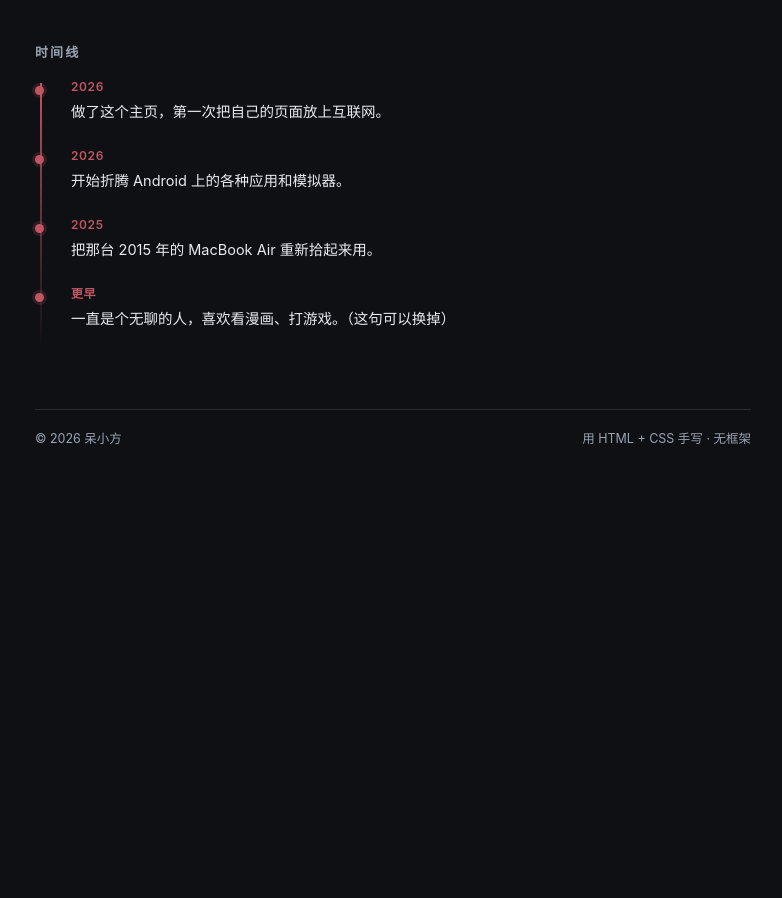
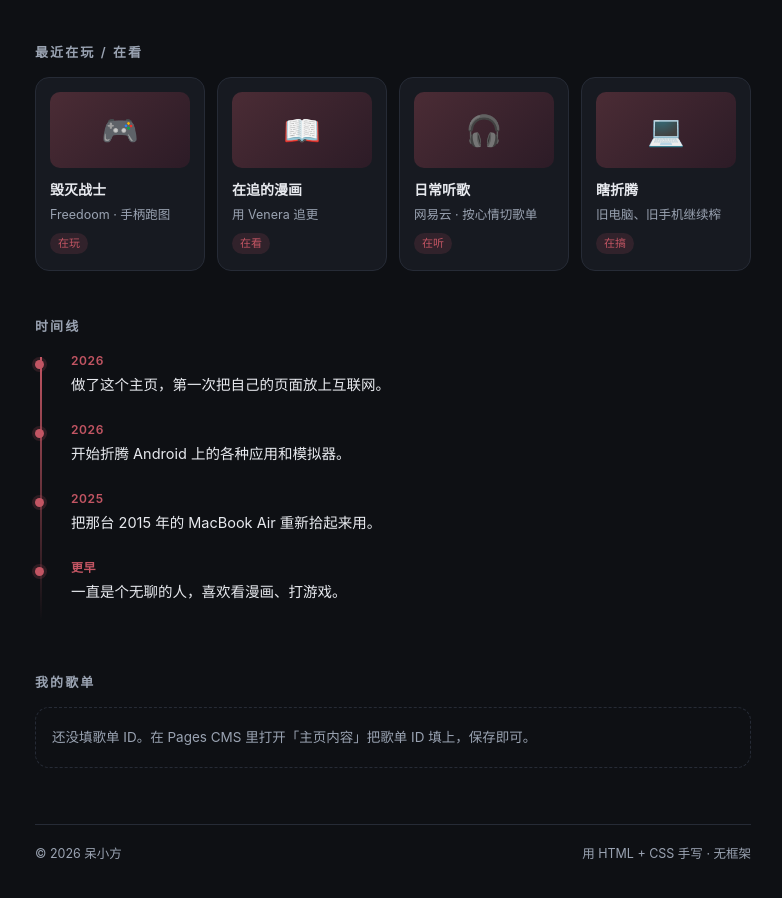
Before and after one commit to ffovo144/Home, a plain HTML site: page index.html in a window 1280 px wide. Shown: the part 656-1554 px from the top of the page, without its empty margins (247-1029 px from the left). Before the commit the page ends 1170 px from the top, so only its background shows below. Drawn offline with Linux system fonts and the light colour scheme.

Commit message:
Add files via upload

```diff
--- /dev/null
+++ b/data.json
@@ -0,0 +1,15 @@
+{
+  "recent": [
+    { "emoji": "🎮", "t": "毁灭战士", "s": "Freedoom · 手柄跑图", "badge": "在玩" },
+    { "emoji": "📖", "t": "在追的漫画", "s": "用 Venera 追更", "badge": "在看" },
+    { "emoji": "🎧", "t": "日常听歌", "s": "网易云 · 按心情切歌单", "badge": "在听" },
+    { "emoji": "💻", "t": "瞎折腾", "s": "旧电脑、旧手机继续榨", "badge": "在搞" }
+  ],
+  "timeline": [
+    { "year": "2026", "what": "做了这个主页，第一次把自己的页面放上互联网。" },
+    { "year": "2026", "what": "开始折腾 Android 上的各种应用和模拟器。" },
+    { "year": "2025", "what": "把那台 2015 年的 MacBook Air 重新拾起来用。" },
+    { "year": "更早", "what": "一直是个无聊的人，喜欢看漫画、打游戏。" }
+  ],
+  "playlistId": ""
+}
--- a/index.html
+++ b/index.html
@@ -37,7 +37,6 @@
   }
   .theme-btn:hover{color:var(--text); border-color:var(--accent)}
 
-  /* 头像区 */
   .hero{display:flex; align-items:center; gap:22px; flex-wrap:wrap}
   .avatar{
     position:relative; width:96px; height:96px; border-radius:50%; flex:0 0 auto;
@@ -66,7 +65,6 @@
     color:var(--muted); margin:44px 0 14px; font-weight:600;
   }
 
-  /* 链接卡片 */
   .links{display:grid; grid-template-columns:repeat(auto-fill,minmax(210px,1fr)); gap:12px}
   .link{
     display:flex; align-items:center; gap:12px; text-decoration:none;
@@ -79,7 +77,7 @@
   .link .name{display:block; font-size:14.5px; font-weight:600; white-space:nowrap; overflow:hidden; text-overflow:ellipsis}
   .link .sub{display:block; font-size:12px; color:var(--muted); white-space:nowrap; overflow:hidden; text-overflow:ellipsis}
 
-  /* ===== 最近在玩 / 在看 ===== */
+  /* 最近在玩 / 在看 */
   .recent{display:grid; grid-template-columns:repeat(auto-fill,minmax(170px,1fr)); gap:12px}
   .item{
     background:var(--card); border:1px solid var(--border); border-radius:14px;
@@ -98,7 +96,7 @@
     background:rgba(194,85,99,.15); color:var(--accent); margin-top:8px;
   }
 
-  /* ===== 时间线 ===== */
+  /* 时间线 */
   .timeline{list-style:none; margin:0; padding:0 0 0 18px; position:relative}
   .timeline:before{
     content:""; position:absolute; left:5px; top:6px; bottom:6px; width:2px;
@@ -112,12 +110,12 @@
   .timeline .year{font-size:12px; color:var(--accent); font-weight:600; letter-spacing:.05em}
   .timeline .what{font-size:14.5px; margin-top:2px}
 
-  /* ===== 歌单播放器 ===== */
+  /* 歌单播放器 */
   .player{background:var(--card); border:1px solid var(--border); border-radius:14px; overflow:hidden}
   .player iframe{display:block; width:100%; height:450px; border:0}
   .hint{
     padding:18px 16px; font-size:13.5px; color:var(--muted);
-    border:1px dashed var(--border); border-radius:14px; background:transparent;
+    border:1px dashed var(--border); border-radius:14px;
   }
   .hint code{color:var(--accent); background:rgba(194,85,99,.12); padding:1px 5px; border-radius:4px}
 
@@ -180,29 +178,15 @@
     </a>
   </div>
 
+  <!-- ===== 下面两个区块的内容都在 data.js 里改，不要动这里 ===== -->
+  <h2>最近在玩 / 在看</h2>
+  <div class="recent" id="recentBox"></div>
 
-  <!-- ========= 修改处：时间线 =========
-       每条 <li>：年份 + 一句话，从新到旧排 -->
   <h2>时间线</h2>
-  <ul class="timeline">
-    <li>
-      <div class="year">2026</div>
-      <div class="what">做了这个主页，第一次把自己的页面放上互联网。</div>
-    </li>
-    <li>
-      <div class="year">2026</div>
-      <div class="what">开始折腾 Android 上的各种应用和模拟器。</div>
-    </li>
-    <li>
-      <div class="year">2025</div>
-      <div class="what">把那台 2015 年的 MacBook Air 重新拾起来用。</div>
-    </li>
-    <li>
-      <div class="year">更早</div>
-      <div class="what">一直是个无聊的人，喜欢看漫画、打游戏。（这句可以换掉）</div>
-    </li>
-  </ul>
+  <ul class="timeline" id="timelineBox"></ul>
 
+  <h2>我的歌单</h2>
+  <div id="playerBox"></div>
 
   <footer>
     <span>© <span id="year">2026</span> 呆小方</span>
@@ -213,7 +197,7 @@
 <script>
   document.getElementById('year').textContent = new Date().getFullYear();
 
-  /* 主题切换 */
+  /* ---------- 主题 ---------- */
   var root = document.documentElement, btn = document.getElementById('themeBtn');
   var saved = localStorage.getItem('theme');
   if (saved) root.setAttribute('data-theme', saved);
@@ -223,7 +207,7 @@
     localStorage.setItem('theme', next);
   });
 
-  /* 复制邮箱 */
+  /* ---------- 复制邮箱 ---------- */
   var mail = 'chenfan53@gmail.com';
   document.getElementById('mailText').textContent = mail;
   document.getElementById('copyMail').addEventListener('click', function (e) {
@@ -234,3 +218,65 @@
       alert(mail);
     }
   });
+
+  /* ---------- 渲染 data.json 的内容（这里不用改） ---------- */
+  var DEFAULT = {
+    recent: [{ emoji: '🎮', t: '毁灭战士', s: 'Freedoom · 手柄跑图', badge: '在玩' }],
+    timeline: [{ year: '2026', what: '做了这个主页。' }],
+    playlistId: ''
+  };
+
+  function render(D) {
+    var recentData = (D && D.recent && D.recent.length) ? D.recent : DEFAULT.recent;
+    var timelineData = (D && D.timeline && D.timeline.length) ? D.timeline : DEFAULT.timeline;
+
+    var recentBox = document.getElementById('recentBox');
+    recentBox.innerHTML = '';
+    recentData.forEach(function (it) {
+      var d = document.createElement('div');
+      d.className = 'item';
+      d.innerHTML = '<div class="cover"></div><span class="t"></span><span class="s"></span><span class="badge"></span>';
+      d.querySelector('.cover').textContent = it.emoji || '📌';
+      d.querySelector('.t').textContent = it.t || '';
+      d.querySelector('.s').textContent = it.s || '';
+      var b = d.querySelector('.badge');
+      if (it.badge) { b.textContent = it.badge; } else { b.remove(); }
+      recentBox.appendChild(d);
+    });
+
+    var tlBox = document.getElementById('timelineBox');
+    tlBox.innerHTML = '';
+    timelineData.forEach(function (it) {
+      var li = document.createElement('li');
+      li.innerHTML = '<div class="year"></div><div class="what"></div>';
+      li.querySelector('.year').textContent = it.year || '';
+      li.querySelector('.what').textContent = it.what || '';
+      tlBox.appendChild(li);
+    });
+
+    var box = document.getElementById('playerBox');
+    box.innerHTML = '';
+    var id = (D && D.playlistId ? String(D.playlistId) : '').trim();
+    if (!id) {
+      box.innerHTML = '<div class="hint">还没填歌单 ID。在 Pages CMS 里打开「主页内容」把歌单 ID 填上，保存即可。</div>';
+      return;
+    }
+    var wrap = document.createElement('div');
+    wrap.className = 'player';
+    var f = document.createElement('iframe');
+    f.src = 'https://music.163.com/outchain/player?type=0&id=' + encodeURIComponent(id) + '&auto=0&height=430';
+    f.setAttribute('frameborder', '0');
+    f.setAttribute('loading', 'lazy');
+    f.title = '网易云歌单';
+    wrap.appendChild(f);
+    box.appendChild(wrap);
+  }
+
+  /* 读 data.json（本地双击打开时读不到，会回落到上面的默认内容） */
+  fetch('data.json', { cache: 'no-store' })
+    .then(function (r) { return r.json(); })
+    .then(function (d) { render(d); })
+    .catch(function () { render(null); });
+</script>
+</body>
+</html>
```
Also changed, not shown: 1 other file.
